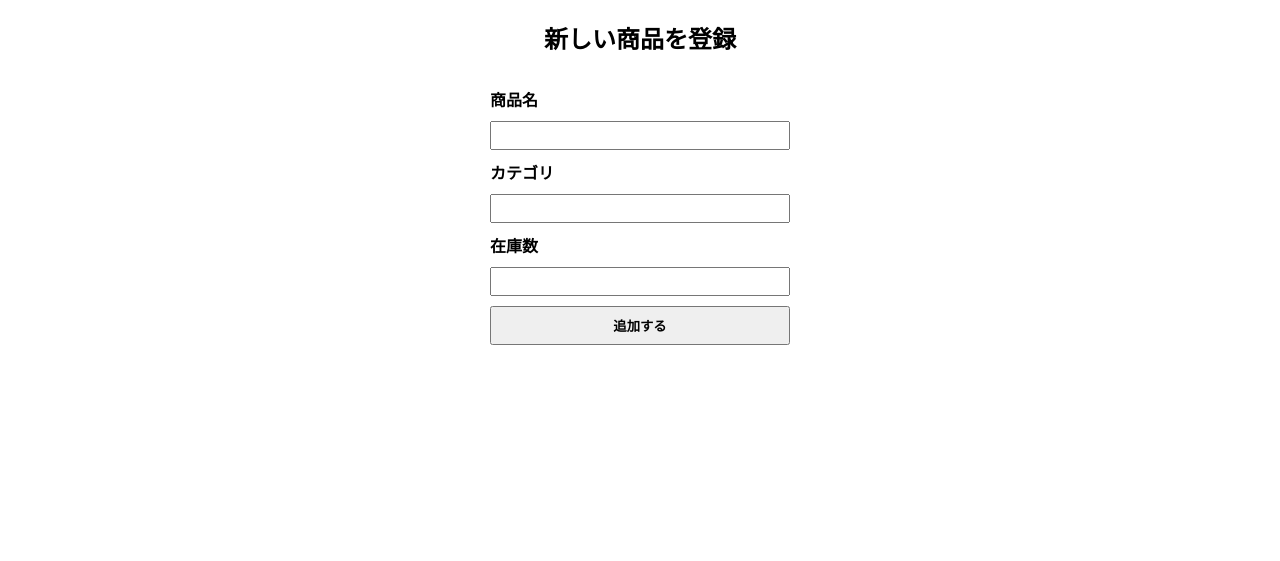
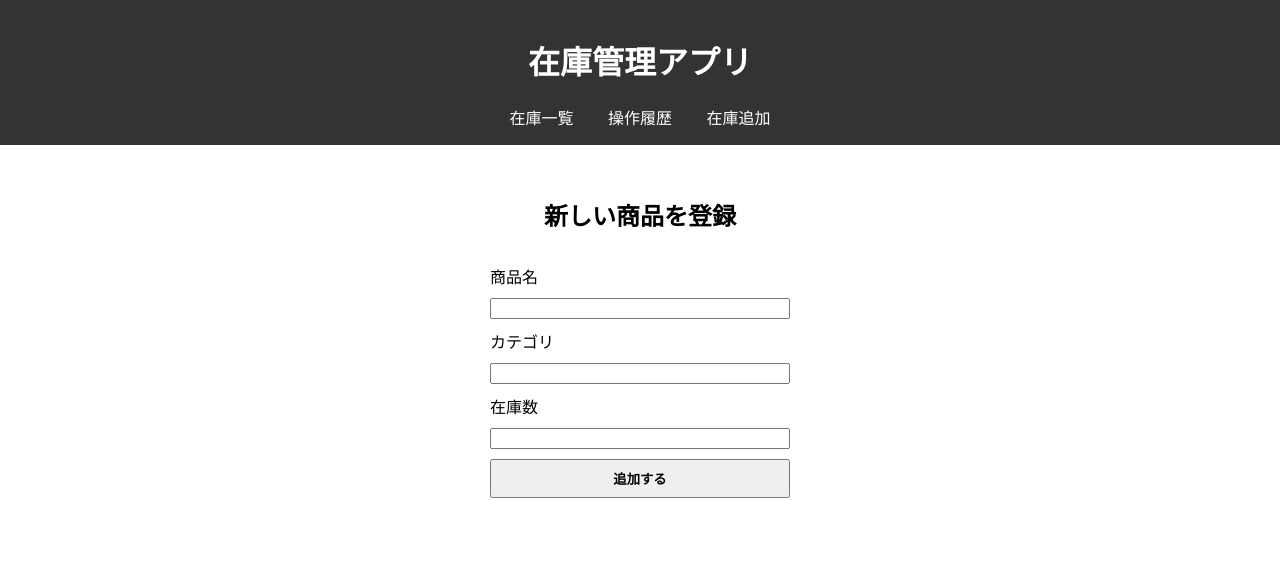
Before and after one commit to kitazawa0244/inventory-app, a Flask app: page /add in a window 1280 px wide. Shown: the top 561 px of the page. Run offline with Flask 3, Linux system fonts and the light colour scheme.

Commit message:
操作履歴の追加とヘッダーフッターの追加

```diff
--- a/app.py
+++ b/app.py
@@ -94,6 +94,28 @@ def delete_item(item_id):
     conn.close()
     return redirect('/')
 
+@app.route('/log')
+def view_log():
+    conn = sqlite3.connect('inventory.db')
+    c = conn.cursor()
+
+    c.execute('''
+        SELECT
+            log_inventory.timestamp,
+            users.name,
+            log_inventory.action,
+            log_inventory.item_name,
+            log_inventory.category,
+            log_inventory.quantity,
+            log_inventory.note
+        FROM log_inventory
+        JOIN users ON log_inventory.user_id = users.id
+        ORDER BY log_inventory.timestamp DESC
+    ''')
+
+    logs = c.fetchall()
+    conn.close()
+    return render_template('log.html', logs=logs)
 
 
 if __name__ == '__main__':
--- a/templates/add.html
+++ b/templates/add.html
@@ -1,18 +1,9 @@
-<!DOCTYPE html>
-<html>
-<head>
-    <meta charset="UTF-8">
-    <title>商品を追加</title>
-    <style>
-        form { width: 300px; margin: 2em auto; display: flex; flex-direction: column; gap: 10px; }
-        label { font-weight: bold; }
-        input[type="text"], input[type="number"] { padding: 5px; }
-        input[type="submit"] { padding: 8px; font-weight: bold; }
-    </style>
-</head>
-<body>
+{% extends "base.html" %}
+{% block title %}商品を追加{% endblock %}
+
+{% block content %}
 <h2 style="text-align:center;">新しい商品を登録</h2>
-    <form method="POST">
+<form method="POST" style="width: 300px; margin: 2em auto; display: flex; flex-direction: column; gap: 10px;">
     <label for="name">商品名</label>
     <input type="text" name="name" required>
 
@@ -22,7 +13,6 @@
     <label for="quantity">在庫数</label>
     <input type="number" name="quantity" required min="0">
 
-        <input type="submit" value="追加する">
+    <input type="submit" value="追加する" style="padding: 8px; font-weight: bold;">
 </form>
-</body>
-</html>
+{% endblock %}
--- /dev/null
+++ b/templates/base.html
@@ -0,0 +1,42 @@
+<!DOCTYPE html>
+<html>
+<head>
+    <meta charset="UTF-8">
+    <title>{% block title %}在庫アプリ{% endblock %}</title>
+    <style>
+        body { font-family: sans-serif; margin: 0; }
+        header {
+            background: #333;
+            color: white;
+            padding: 1em;
+            text-align: center;
+        }
+        nav a {
+            margin: 0 15px;
+            color: white;
+            text-decoration: none;
+        }
+        nav a:hover {
+            text-decoration: underline;
+        }
+        main {
+            padding: 2em;
+        }
+        table { border-collapse: collapse; width: 90%; margin: 0 auto; }
+        th, td { border: 1px solid #ccc; padding: 10px; text-align: center; }
+    </style>
+</head>
+<body>
+    <header>
+        <h1>在庫管理アプリ</h1>
+        <nav>
+            <a href="/">在庫一覧</a>
+            <a href="/log">操作履歴</a>
+            <a href="/add">在庫追加</a>
+        </nav>
+    </header>
+    <main>
+        {% block content %}{% endblock %}
+    </main>
+</body>
+</html>
```
Also changed, not shown: templates/index.html (+5 -17 lines), templates/log.html (added, +29 -0 lines). Lines whose indentation alone changed are shown as unchanged.
